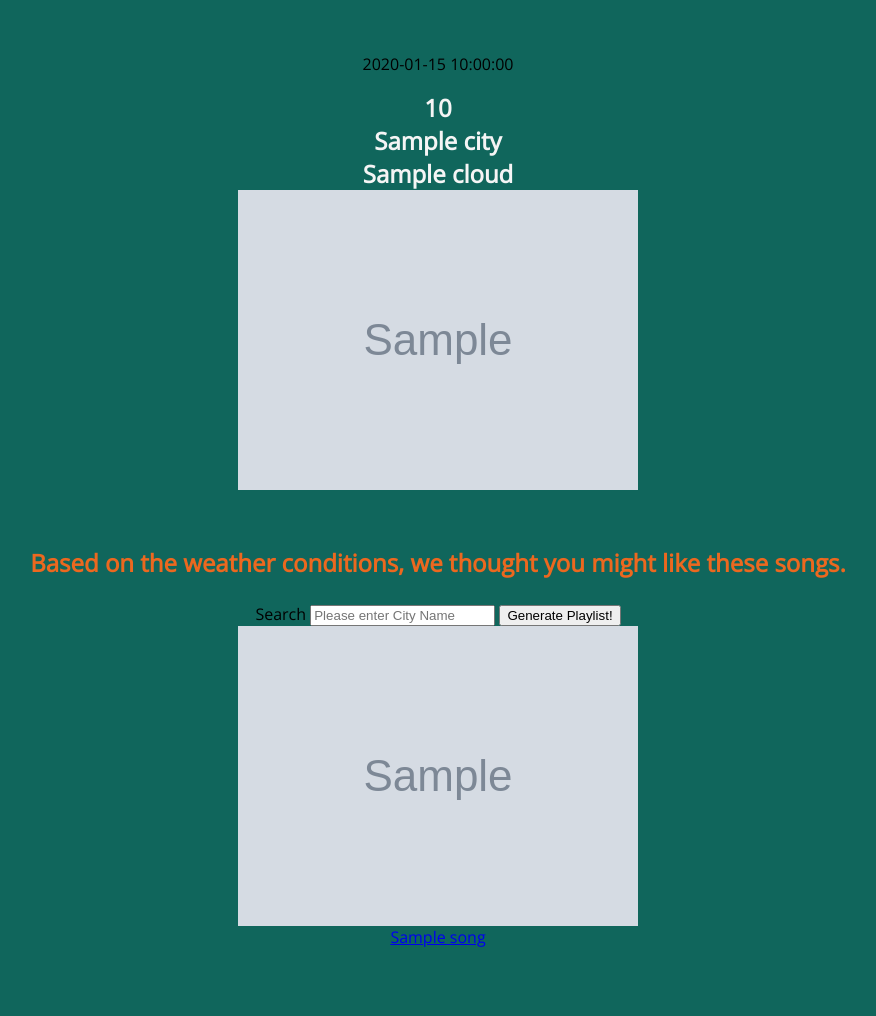
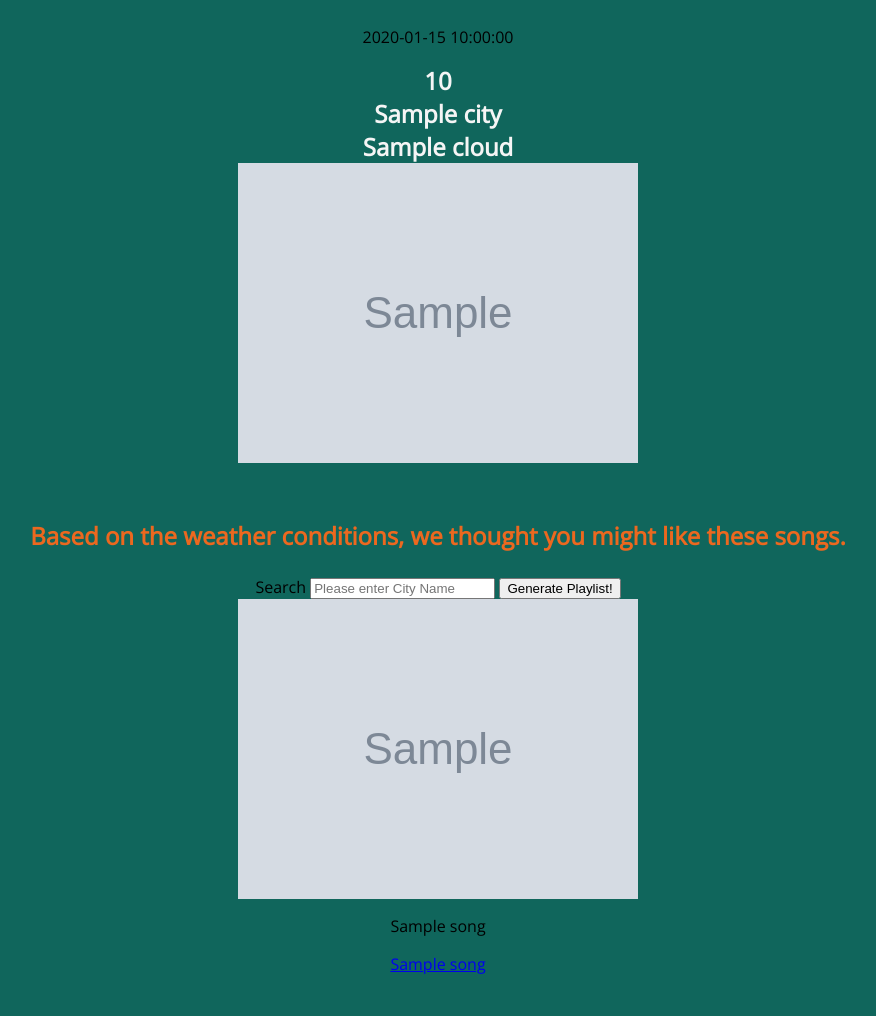
Before and after one commit to sis00337/WeatherPlayer, a Flask app: template templates/base.html in a window 1280 px wide. Shown: the whole page, without its empty margins (202-1078 px from the left). Run offline with Flask 2, Linux system fonts and the light colour scheme; the template is opened without the code that fills it: values that come from a table or form of the project are taken from there, most other values are stand-ins (such as "Sample title", 1, 10 or a date in 2020); grey boxes marked "Sample" are stand-in pictures.

Commit message:
added track names to playlist information

```diff
--- a/make_playlist.py
+++ b/make_playlist.py
@@ -16,7 +16,7 @@
             for song in tracks:
                 for genre in genres:
                     if song["genreName"] == genre:
-                        song_data = {"trackName": artist["trackName"], "artistName": artist["artistName"],
+                        song_data = {"trackName": song["trackName"], "artistName": artist["artistName"],
                                      "trackViewUrl": song["trackViewUrl"], "previewUrl": song["previewUrl"],
                                      "thumbnail": song["thumbnail"]}
                         playlist.append(song_data)
--- a/templates/base.html
+++ b/templates/base.html
@@ -30,7 +30,8 @@
     {% if form.is_submitted %}
         {% for song in songs %}
             <img src={{ song["thumbnail"] }}>
-            <a href={{ song["trackViewUrl"] }}>{{ song["artistName"] }}</a>
+            <p>{{ song["artistName"] }}</p>
+            <a href={{ song["trackViewUrl"] }}>{{ song["trackName"] }}</a>
             <p>{{ song["previewUrl"] }}</p>
         {% endfor %}
     {% endif %}
```
